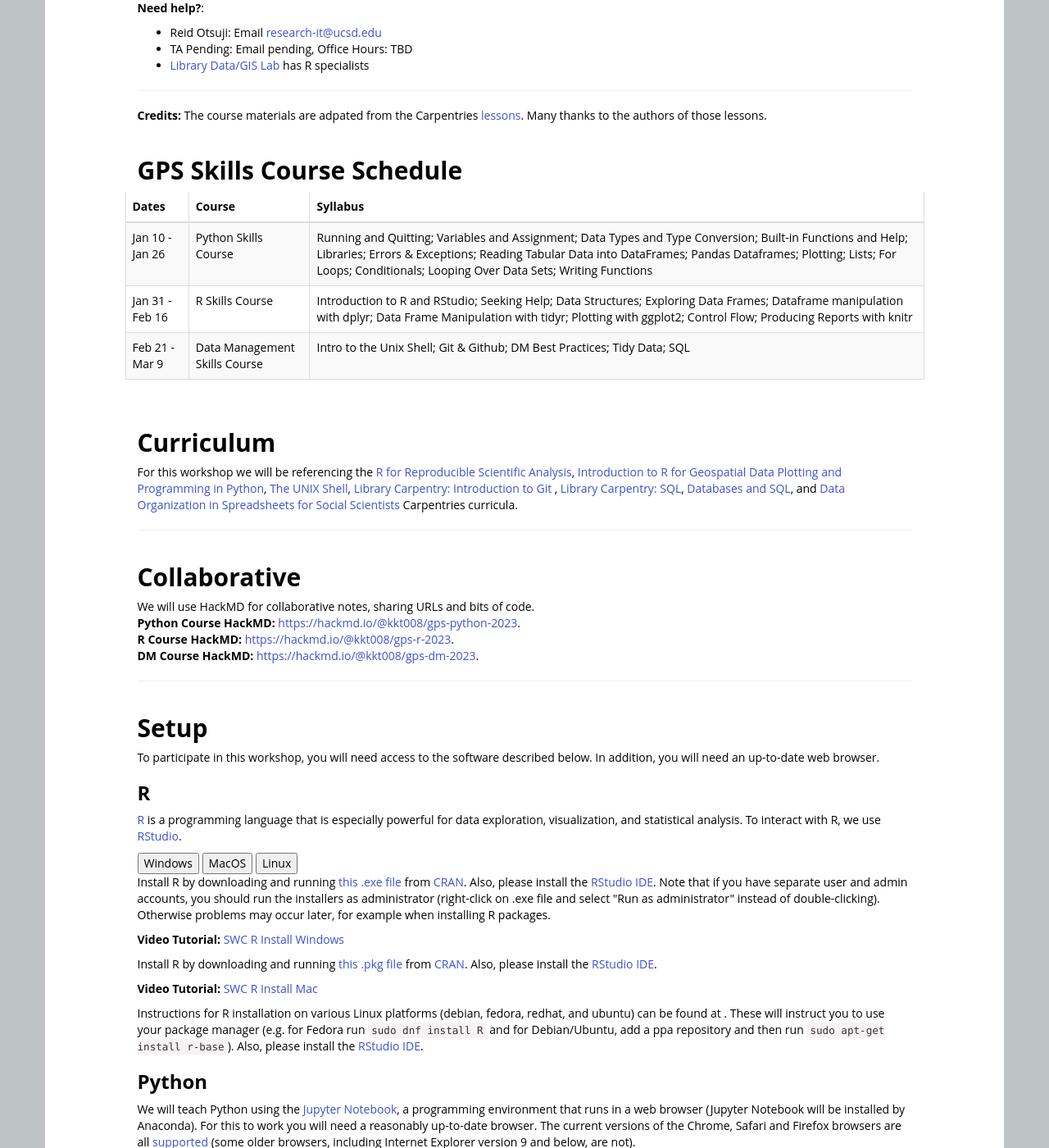
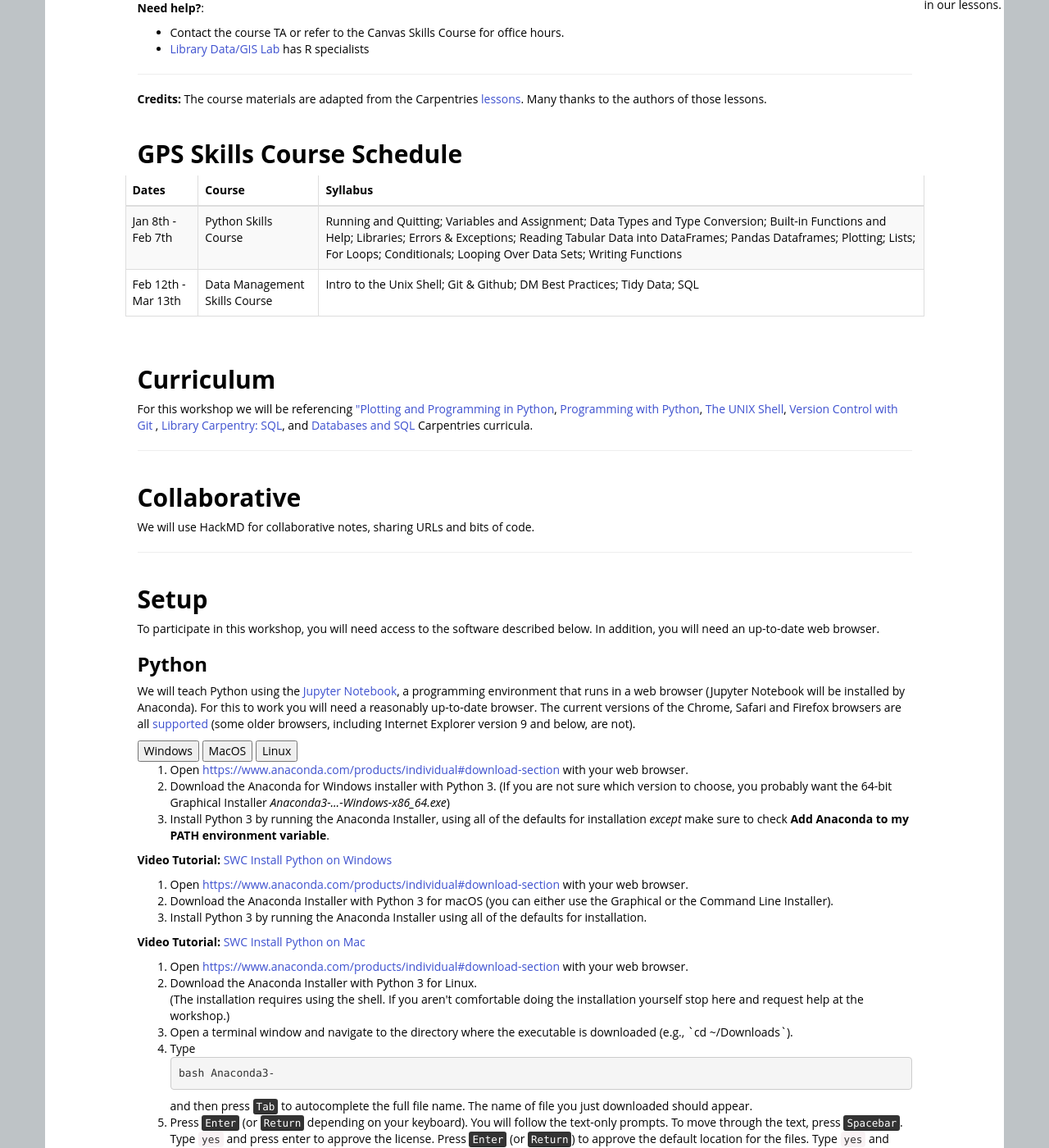
Before and after one commit to ucsdlib/WIN2024-GPS-Skills-Courses, a Jekyll site: the page built from index.html, in a window 1280 px wide and 1400 px high, scrolled down 837 px. Shown: the whole window at 82% size. Built offline with Jekyll 4.4.1, drawn with Linux system fonts in a browser that asks for light colours; nearby versions of some CDN libraries; library files that are not in the unit come from our copies; some of the changed text lies outside the part shown.

Commit message:
Update index.html with active course information

```diff
--- a/index.html
+++ b/index.html
@@ -113,7 +113,7 @@
     <li>Download the <a href="http://swcarpentry.github.io/shell-novice/shell-novice-data.zip">shell-novice-files.zip </a> and move the file to your <strong>Desktop</strong>.</li>
     <li>Double-click on the zip file to unzip it. You should end up with a new folder called <strong>data-shell</strong>.</li>
   -->
-    <li>Download the <a href="http://swcarpentry.github.io/sql-novice-survey/files/survey.db">survey.db</a> and put it on your desktop inside a folder labeled "sql" .</li>
+    <li>Refer to the curriculum lessons 'Summary and Setup' sections for software and data download details.</li>
   </ul>
 
 </p>
@@ -123,16 +123,15 @@
 {% if site.lib_appt %}
   <strong>Need help?</strong>:
   <ul>
-    <li> Reid Otsuji: Email <a href='mailto:{{page.contact}}'>{{page.contact}}</a></li>
 {% endif %}
-  <li>TA Pending: Email pending, Office Hours: TBD<!-- <a href="{{site.lib_data_lab}}">Library Data/GIS Lab</a> --> </li>
+  <li>Contact the course TA or refer to the Canvas Skills Course for office hours. <!-- <a href="{{site.lib_data_lab}}">Library Data/GIS Lab</a> --> </li>
   <li><a href="{{site.lib_data_lab}}">Library Data/GIS Lab</a> has R specialists</li>
 </ul>
 </p>
 <hr/>
 
 <p>
-<strong>Credits:</strong>  The course materials are adpated from the Carpentries <a href="https://carpentries.org/workshops-curricula/">lessons</a>. Many thanks to the authors of those lessons.
+<strong>Credits:</strong>  The course materials are adapted from the Carpentries <a href="https://carpentries.org/workshops-curricula/">lessons</a>. Many thanks to the authors of those lessons.
 </p>
 
 <!--
@@ -148,16 +147,15 @@
     <table class="table">
      <thead><tr> <th><strong>Dates</strong></th> <th><strong>Course</strong></th> <th><strong>Syllabus</strong></th> </tr></thead>
      <tbody>
-      <tr><td>Jan 10 - Jan 26</td><td> Python Skills Course </td><td> Running and Quitting; Variables and Assignment; Data Types and Type Conversion; Built-in Functions and Help; Libraries; Errors & Exceptions; Reading Tabular Data into DataFrames; Pandas Dataframes; Plotting; Lists; For Loops; Conditionals; Looping Over Data Sets; Writing Functions </td></tr>
-      <tr><td>Jan 31 - Feb 16</td><td> R Skills Course </td><td> Introduction to R and RStudio; Seeking Help; Data Structures; Exploring Data Frames; Dataframe manipulation with dplyr; Data Frame Manipulation with tidyr; Plotting with ggplot2; Control Flow; Producing Reports with knitr </td></tr>
-      <tr><td>Feb 21 - Mar 9</td><td> Data Management Skills Course</td><td> Intro to the Unix Shell; Git & Github; DM Best Practices; Tidy Data; SQL</td></tr>
+      <tr><td>Jan 8th - Feb 7th</td><td> Python Skills Course </td><td> Running and Quitting; Variables and Assignment; Data Types and Type Conversion; Built-in Functions and Help; Libraries; Errors & Exceptions; Reading Tabular Data into DataFrames; Pandas Dataframes; Plotting; Lists; For Loops; Conditionals; Looping Over Data Sets; Writing Functions </td></tr>
+      <tr><td>Feb 12th - Mar 13th</td><td> Data Management Skills Course</td><td> Intro to the Unix Shell; Git & Github; DM Best Practices; Tidy Data; SQL</td></tr>
       </tbody></table>
   </div>
 </div>
 
 <h2 id="curriculum">Curriculum</h2>
 <p id = "curriculum">
-For this workshop we will be referencing the <a href="https://swcarpentry.github.io/r-novice-gapminder/">R for Reproducible Scientific Analysis</a>, <a href="https://datacarpentry.org/r-intro-geospatial/">Introduction to R for Geospatial Data</a><a href="http://swcarpentry.github.io/python-novice-gapminder/"> Plotting and Programming in Python</a>, <a href="https://librarycarpentry.org/lc-shell/">The UNIX Shell</a>, <a href="https://librarycarpentry.org/lc-git">Library Carpentry: Introduction to Git</a> , <a href="https://librarycarpentry.org/lc-sql/">Library Carpentry: SQL</a>, <a href="https://swcarpentry.github.io/sql-novice-survey/">Databases and SQL</a>, and <a href="https://datacarpentry.org/spreadsheets-socialsci/">Data Organization in Spreadsheets for Social Scientists</a> Carpentries curricula.
+For this workshop we will be referencing <a href="http://swcarpentry.github.io/python-novice-gapminder/"> "Plotting and Programming in Python</a>, <a href="https://swcarpentry.github.io/python-novice-inflammation/instructor/12-cmdline.html"> Programming with Python</a>, <a href="https://librarycarpentry.org/lc-shell/">The UNIX Shell</a>, <a href="https://swcarpentry.github.io/git-novice/index.html">Version Control with Git</a> , <a href="https://librarycarpentry.org/lc-sql/">Library Carpentry: SQL</a>, and <a href="https://swcarpentry.github.io/sql-novice-survey/">Databases and SQL</a> Carpentries curricula.
 </p>
 
 <hr/>
@@ -165,12 +163,12 @@
 <h2 id="notes">Collaborative</h2>
 <p>
   We will use HackMD for collaborative notes, sharing URLs and bits of code.
+  <!--
   <br/>
   <strong>Python Course HackMD:</strong> <a href="https://hackmd.io/@kkt008/gps-python-2023">https://hackmd.io/@kkt008/gps-python-2023</a>.
   <br/>
-  <strong>R Course HackMD:</strong> <a href="https://hackmd.io/@kkt008/gps-r-2023">https://hackmd.io/@kkt008/gps-r-2023</a>.
-  <br/>
   <strong>DM Course HackMD:</strong> <a href="https://hackmd.io/@kkt008/gps-dm-2023">https://hackmd.io/@kkt008/gps-dm-2023</a>.
+  -->
 </p>
 
 <hr/>
@@ -501,5 +499,5 @@
   </div>
 
 </div>
-End of 'SQLite' section. -->
+<!-- End of 'SQLite' section. -->
 <!--test note-->
```
Also changed, not shown: other parts of index.html (+4 -4 lines).
